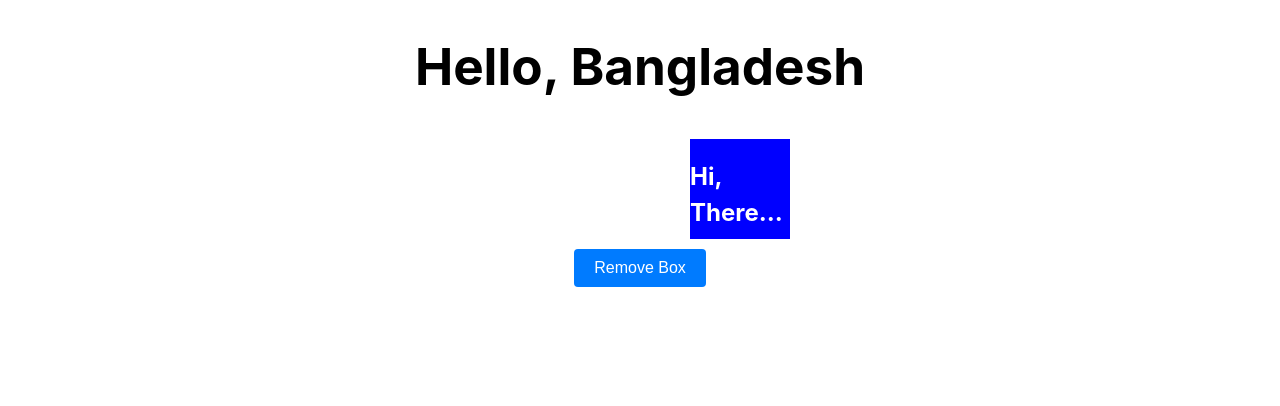
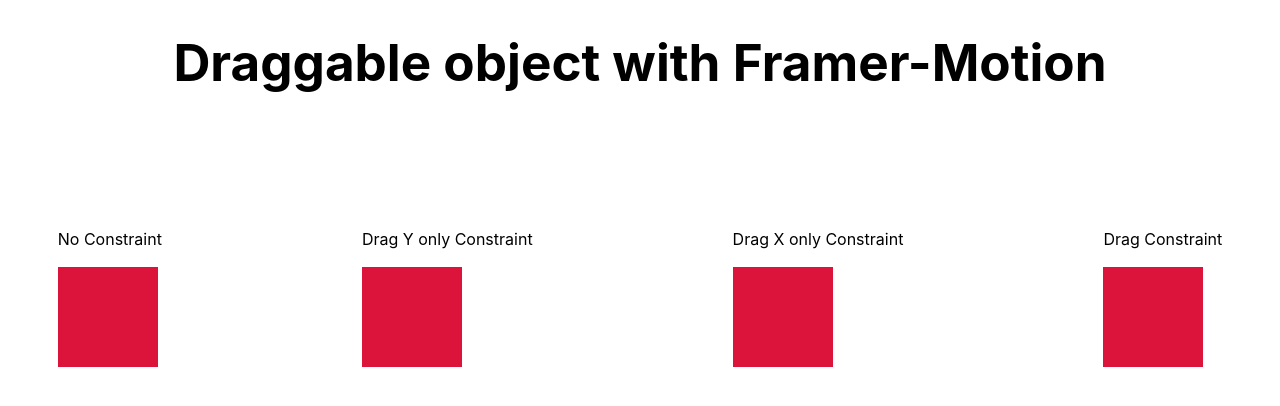
Before and after one commit to Sumon180/Framer-Motion-Animation, a React (Vite) app: page / in a window 1280 px wide. Shown: the top 406 px of the page. Built offline with nearby package versions, Linux system fonts and the light colour scheme.

Commit message:
Drag & Drop

```diff
--- a/src/App.jsx
+++ b/src/App.jsx
@@ -4,7 +4,7 @@
 const App = () => {
   return (
     <div>
-      <FramerMotion name="Bangladesh" />
+      <FramerMotion name="Framer-Motion" />
     </div>
   )
 }
--- a/src/components/Button.jsx
+++ /dev/null
@@ -1,11 +0,0 @@
-/* eslint-disable react/prop-types */
-
-const Button = ({ show, onClick }) => {
-    return (
-        <button className="advanced-button" onClick={onClick}>
-            {show ? "Remove Box" : "Add Box"}
-        </button>
-    );
-};
-
-export default Button;
--- a/src/components/FramerMotion.jsx
+++ b/src/components/FramerMotion.jsx
@@ -1,52 +1,82 @@
 /* eslint-disable react/prop-types */
-import { useState } from "react"
-import { AnimatePresence, motion } from "framer-motion"
-import Button from "./Button"
+import { motion } from "framer-motion"
+
 
 
 
 const FramerMotion = ({ name }) => {
-    const [show, setShow] = useState(true)
-
-    const handleClick = () => {
-        setShow(!show)
-    }
-
     return (
-        <div
-            style={{
+        <div>
+            <h1
+                style={{ textAlign: "center" }}
+            >
+                Draggable object with {name}
+            </h1>
+            <div style={{
                 display: "flex",
-                flexDirection: "column",
-                gap: "10px",
-                alignItems: "center"
+                flexDirection: "row",
+                gap: "200px",
+                alignItems: "center",
+                justifyContent: "center",
+                marginTop: "120px"
             }}
             >
-            <h1
-                style={{
-                    marginTop: "30px"
-                }}
-            >
-                Hello, {name}
-            </h1>
-            <AnimatePresence>
-                {show && <motion.div
+                <div>
+                    <p>No Constraint</p>
+                    <motion.div
                         style={{
                             width: "100px",
                             height: "100px",
-                        color: "#fff",
-                        background: "blue"
+                            background: "crimson"
                         }}
-                    initial={{ opacity: 0, x: 0 }}
-                    animate={{ opacity: 1, x: 100 }}
-                    exit={{ opacity: 0, x: -150 }}
-                    transition={{
-                        duration: "1"
+                        drag
+                    >
+
+                    </motion.div>
+                </div>
+                <div>
+                    <p>Drag Y only Constraint</p>
+                    <motion.div
+                        style={{
+                            width: "100px",
+                            height: "100px",
+                            background: "crimson"
+                        }}
+                        drag="y"
+                    >
+
+                    </motion.div>
+                </div>
+                <div>
+                    <p>Drag X only Constraint</p>
+                    <motion.div
+                        style={{
+                            width: "100px",
+                            height: "100px",
+                            background: "crimson"
+                        }}
+                        drag="x"
+                    >
+
+                    </motion.div>
+                </div>
+                <div>
+                    <p>Drag Constraint</p>
+                    <motion.div
+                        style={{
+                            width: "100px",
+                            height: "100px",
+                            background: "crimson"
+                        }}
+                        drag
+                        dragConstraints={{
+                            left: 0, right: 100, top: -100
                         }}
                     >
-                    <h2>Hi, There...</h2>
-                </motion.div>}
-            </AnimatePresence>
-            <Button onClick={handleClick} show={show} />
+
+                    </motion.div>
+                </div>
+            </div>
         </div>
     )
 }
```
Lines whose indentation alone changed are shown as unchanged.
